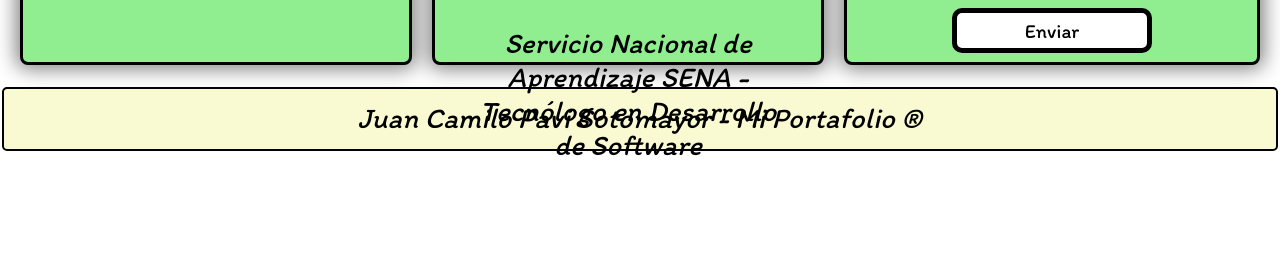
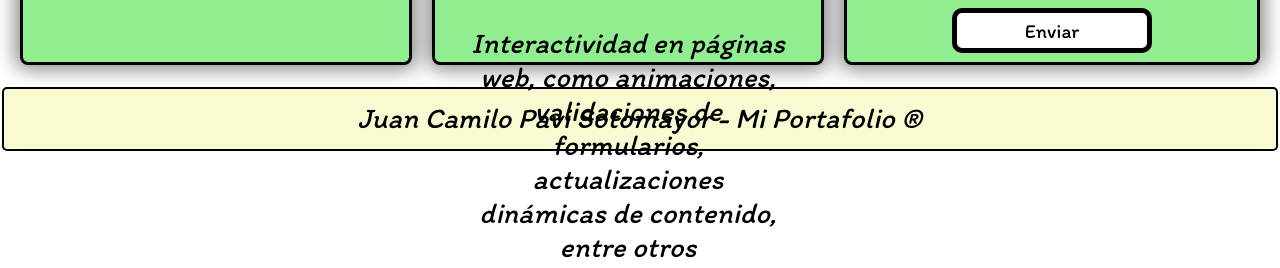
Before and after one commit to JuanPavi25/Modulo_frontend, a plain HTML site: page index.html in a window 1280 px wide. Shown: the part 673-941 px from the top of the page. Before the commit the page ends 839 px from the top, so only its background shows below. Drawn offline with Linux system fonts and the light colour scheme.

Commit message:
Update index.html

```diff
--- a/index.html
+++ b/index.html
@@ -47,7 +47,7 @@
                     </div>
                     <div>
                         <h2 id="javascripttitle">JavaScript</h2>
-                        <p>Servicio Nacional de Aprendizaje SENA - Tecnólogo en Desarrollo de Software</p>
+                        <p>Interactividad en páginas web, como animaciones, validaciones de formularios, actualizaciones dinámicas de contenido, entre otros</p>
                     </div>
                 </div>
 
```
